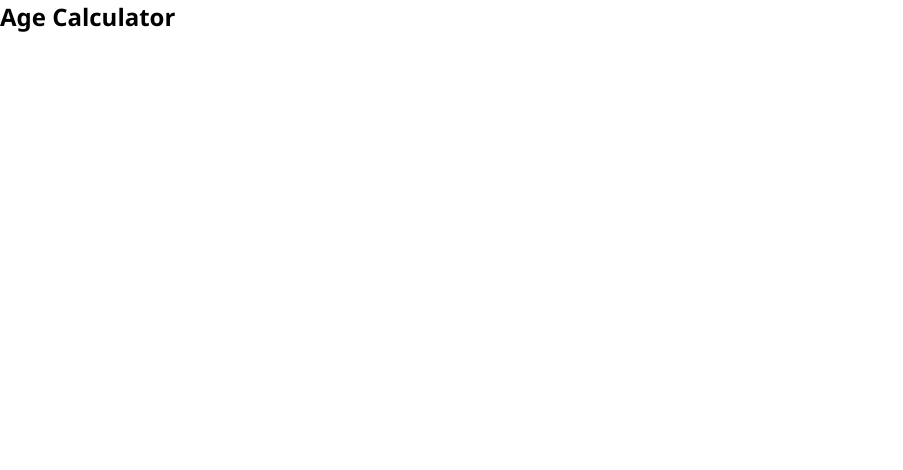
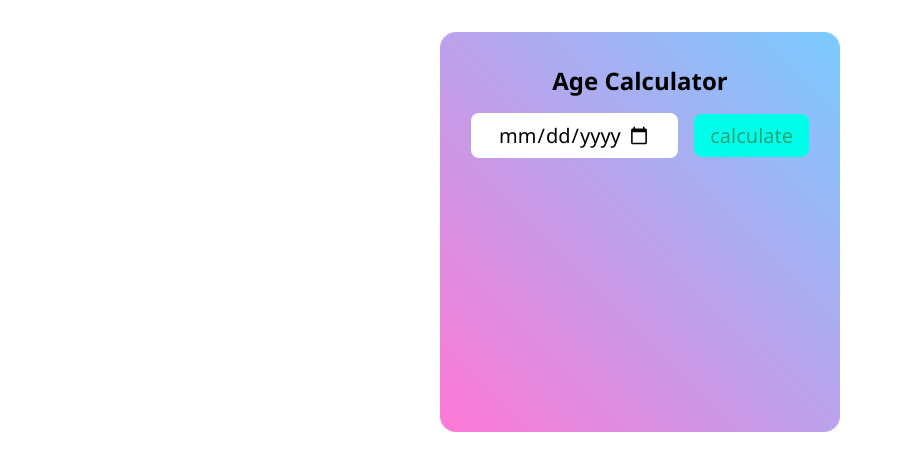
Before and after one commit to alirezarouhani/Age-Calculator, a plain HTML site: page index.html in a window 1280 px wide. Shown: the whole page, without its empty margins (0-903 px from the left). Drawn offline with Linux system fonts and the light colour scheme.

Commit message:
Some Html and styliing

```diff
--- a/index.html
+++ b/index.html
@@ -10,8 +10,28 @@
     <div class="mainContainer">
         <div class="calculator">
             <h2>Age Calculator</h2>
+            <div class="calculate-box">
+                <input id="date" type="date" placeholder="dd-mm-yyyy">
+                <button onclick="calculateAge()">calculate</button>
+            </div>
         </div>
     </div>
 
+    <script>
+        let userInput = document.getElementById("date");
+
+
+        //to exclude future dates
+        userInput.max = new Date().toISOString().split("T")[0];
+
+        const calculateAge = ()=>{
+            let birthDate = new Date(userInput.value);
+            let today = new Date();
+
+            console.log(today);
+        }
+
+    </script>
+
 </body>
 </html>
--- a/style.css
+++ b/style.css
@@ -3,3 +3,46 @@
     margin: 0;
     font-family:'Segoe UI', Tahoma, Geneva, Verdana, sans-serif;
 }
+.maincontainer{
+    background-color: beige;
+}
+.calculator{
+    width: 25rem;
+    min-height: 25rem;
+    background: linear-gradient(45deg, rgb(255, 120, 215), rgb(121, 203, 255));
+    border-radius: 1rem;
+    text-align: center;
+    margin: 2rem auto;
+}
+.calculator h2{
+    /* background-color: rgb(202, 145, 255); */
+    padding: 2rem 0 1rem;
+}
+.calculate-box{
+    /* background-color: blue; */
+    display: flex;
+    justify-content: center;
+    align-items: center;
+    gap: 1rem;
+
+}
+.calculate-box input{
+    border: 0;
+    outline: 0;
+    /* max-height: 2.6rem; ; */
+    font-size: 20px;
+    border-radius: 0.5rem;
+    padding: 0.5rem 1.7rem;
+    position: relative;
+    /* color: rgb(0, 94, 14); */
+}
+.calculate-box button{
+    font-size: 20px;
+    color: rgb(40, 163, 122);
+    border: 0;
+    outline: 0;
+    border-radius: 0.5rem;
+    padding: 0.5rem 1rem;
+    /* max-height: 2.6rem; */
+    background-color: rgb(0, 255, 234);
+}
```
